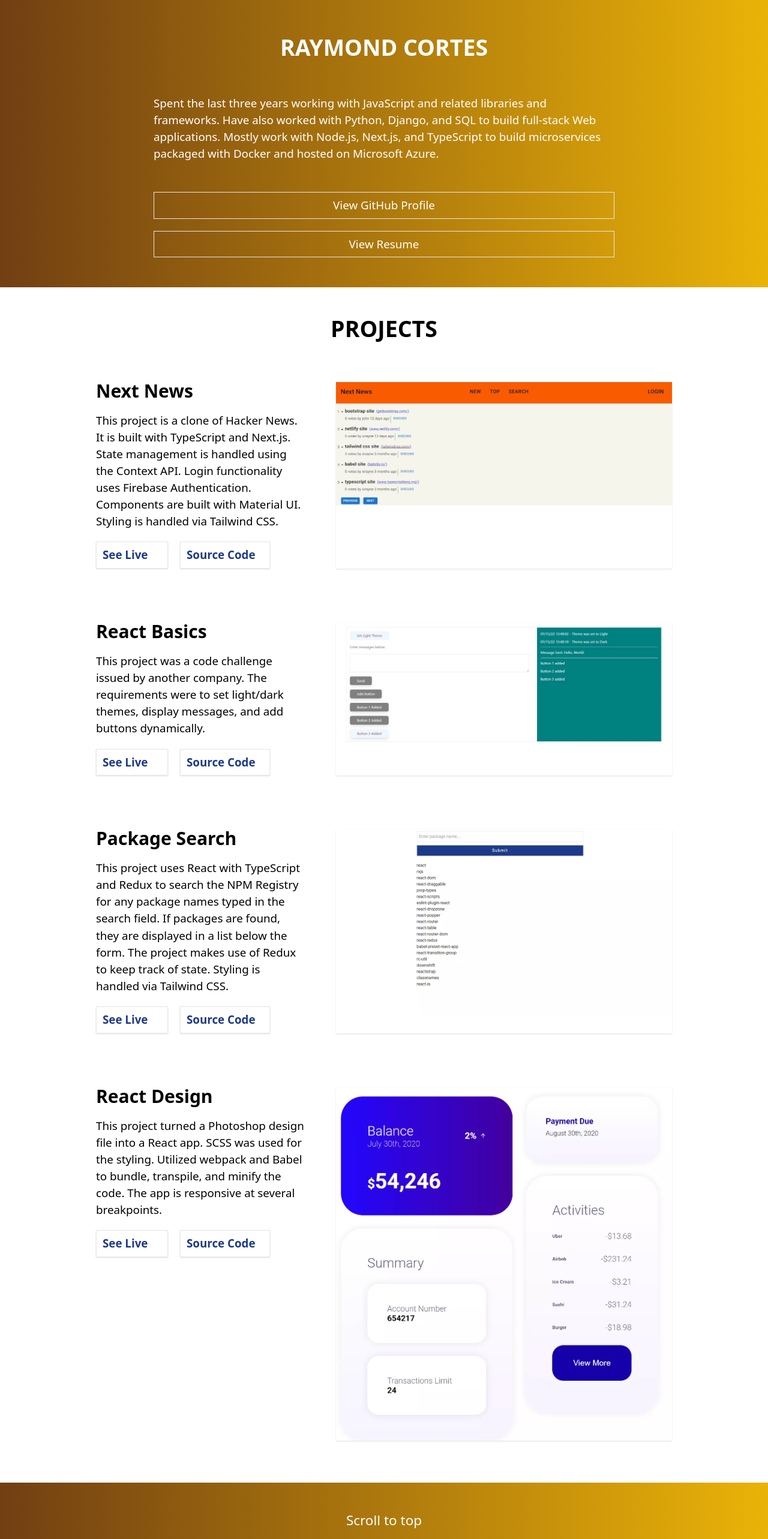
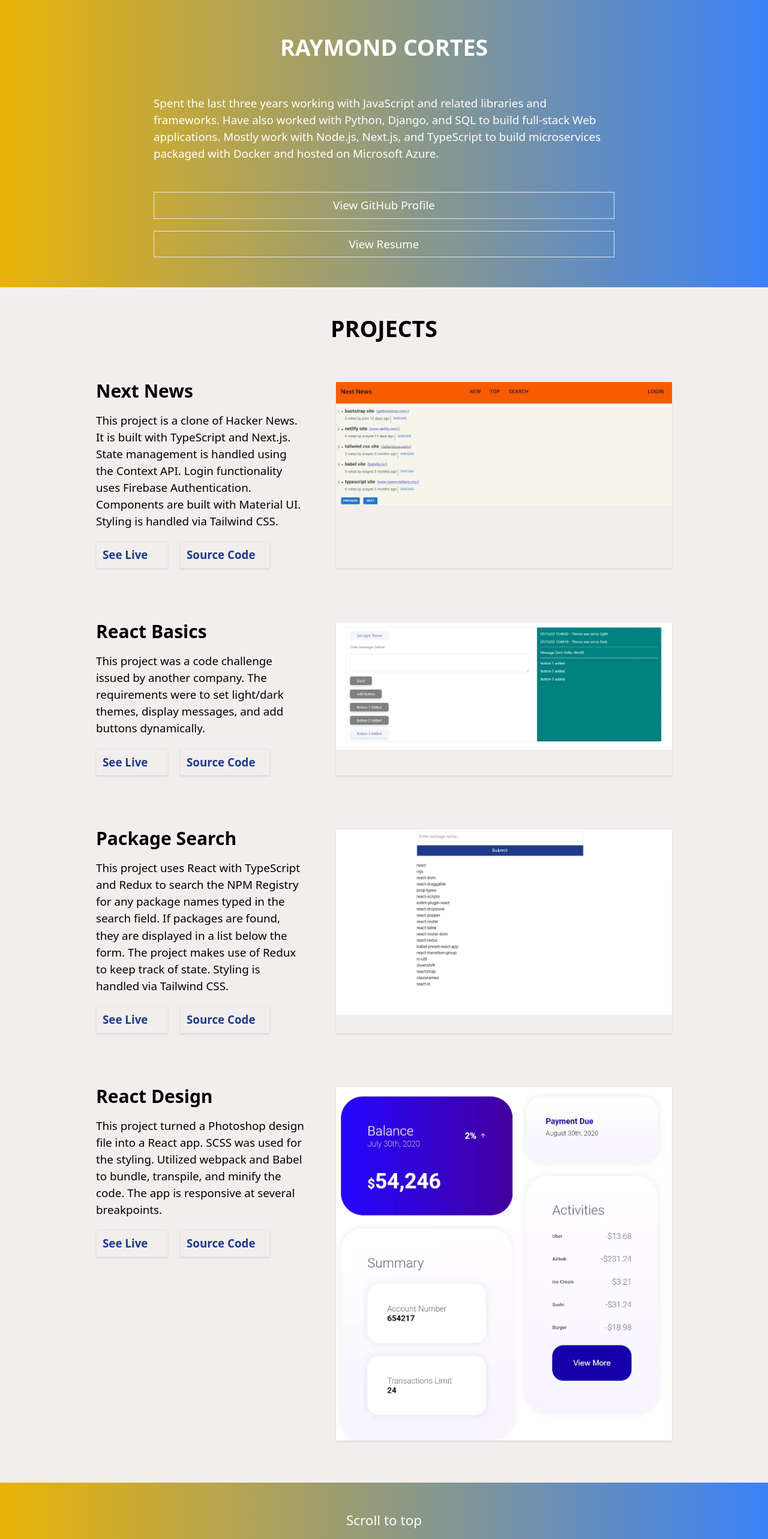
Before and after one commit to xiraynedev/portfolio-v2, a React app: page / in a window 1280 px wide. Shown: the top 2566 px of the page at 60% size. Built offline with nearby package versions, Linux system fonts and the light colour scheme.

Commit message:
update colors and Header component

```diff
--- a/src/components/Footer/Footer.tsx
+++ b/src/components/Footer/Footer.tsx
@@ -2,7 +2,7 @@ import React from "react";
 
 export const Footer: React.FC = () => {
   return (
-    <footer className="mt-20 text-white mx-auto bg-gradient-to-r from-yellow-900 to-yellow-500 py-20">
+    <footer className="mt-20 text-white mx-auto bg-gradient-to-r from-yellow-500 to-blue-500 py-20">
       <h3 className="text-center text-4xl">
         <a href="#top">Scroll to top</a>
       </h3>
--- a/src/components/Header/Header.tsx
+++ b/src/components/Header/Header.tsx
@@ -10,7 +10,7 @@ export const Header: React.FC = () => {
   return (
     <header
       id="top"
-      className="opacity-0 text-white mx-auto bg-gradient-to-r from-yellow-900 to-yellow-500 py-20"
+      className="opacity-0 text-white mx-auto bg-gradient-to-r from-yellow-500 to-blue-500 py-20"
     >
       <section className="lg:max-w-screen-lg mx-auto">
         <h1 className="text-center text-6xl font-bold p-4 mb-5">
--- a/src/global.scss
+++ b/src/global.scss
@@ -18,6 +18,7 @@ html {
 body {
   font-size: 1.6rem;
   box-sizing: border-box;
+  background-color: #f2eeed;
 }
 
 img {
```
